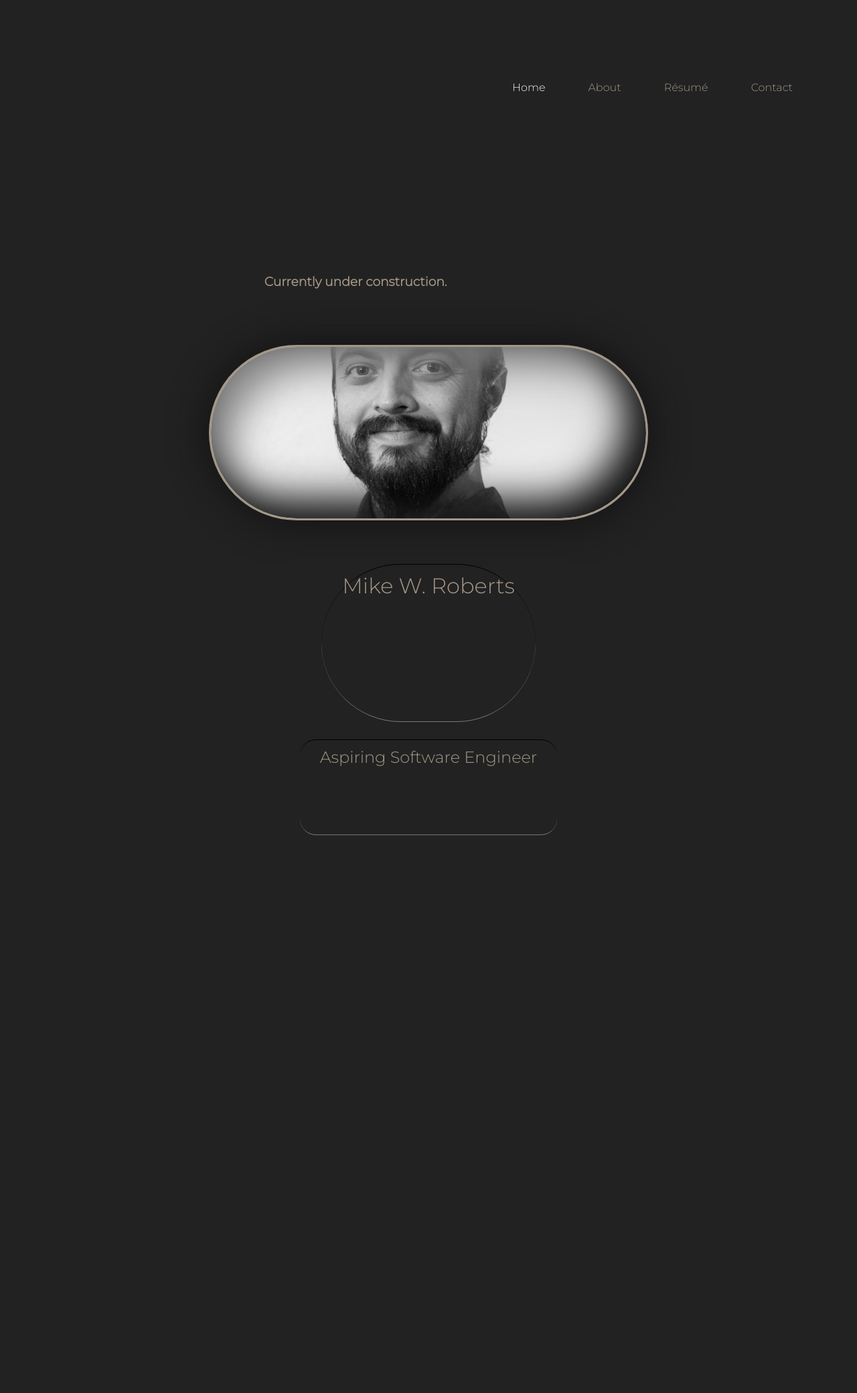
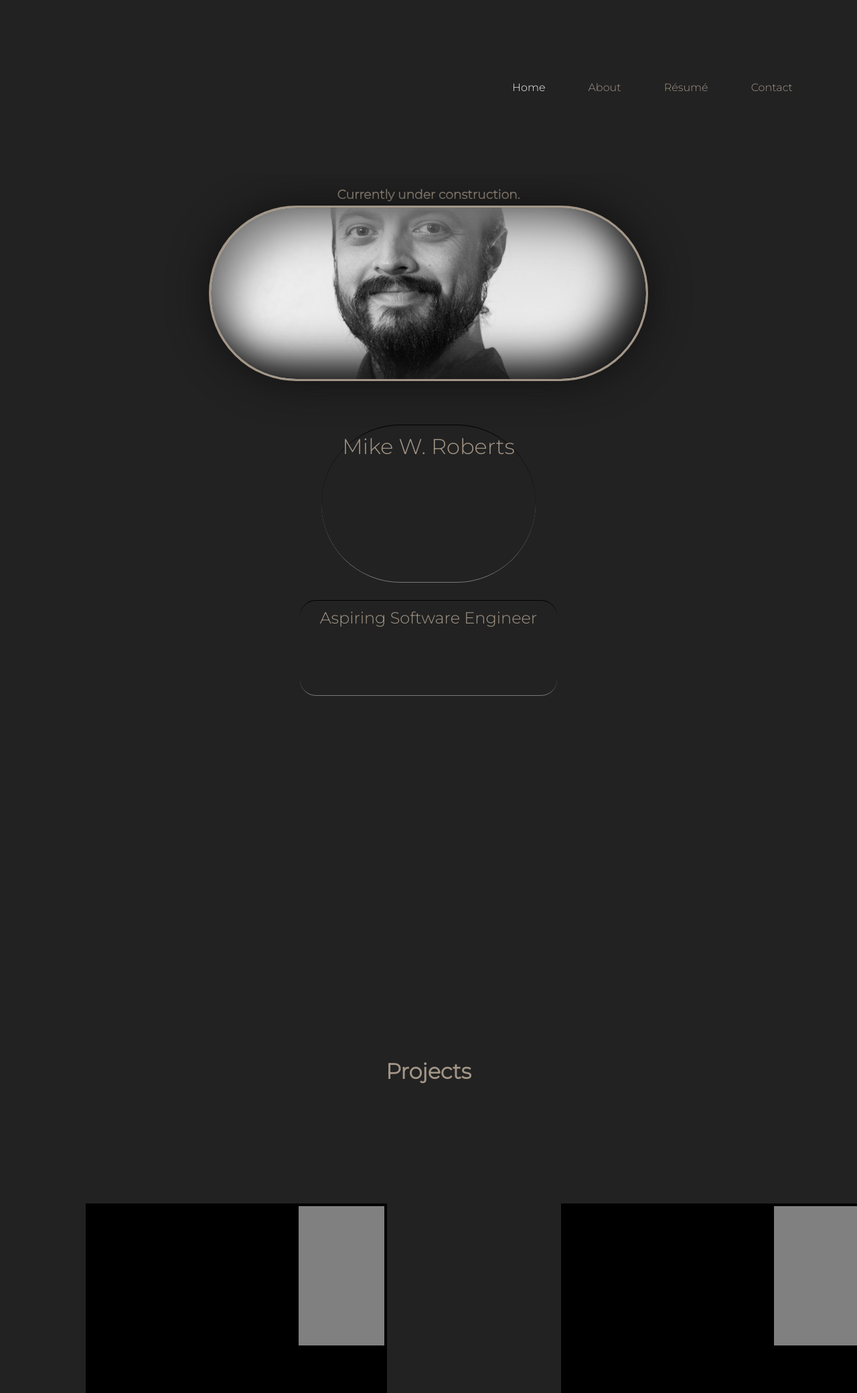
Before and after one commit to mikewroberts/portfolio-website, a Django app: page / in a window 1280 px wide. Shown: the top 2080 px of the page at 67% size. Run offline with Django 3.2, Linux system fonts and the light colour scheme.

Commit message:
homepage structure

```diff
--- a/portfolio/static/portfolio/css/style.css
+++ b/portfolio/static/portfolio/css/style.css
@@ -15,7 +15,7 @@
 body{
   margin: 0;
   padding: 0;
-    color: #e5e5e5;
+  color: #A39687;
   overflow: hidden;
   background-color: #020202;
   font-family: "Montserrat", sans-serif;
@@ -195,40 +187,10 @@ nav ul li a:hover{
   background-color: #222;
   overflow-y: auto;
 }
-
 .body-container-home{
   display: flex;
   flex-direction: column;
 }
-
-.intro{
-  display: flex;
-  justify-content: space-around;
-  height: auto;
-  width: 85vw;
-  margin-top: 5vh;
-  margin-bottom: 5vh;
-  /* border: 1px solid white; */
-}
-
-#intro-stripe{
-  display: flex;
-  /* background-color: black; */
-  height: 22vh;
-  width: 100%;
-  margin: 10vh 0 0 0;
-  /* border: 2px solid red; */
-}
-
-#intro-text{
-  overflow: visible;
-  flex-grow: 2;
-  text-align: left;
-  height: auto;
-  margin: 0 5vh 5vh 5vh;
-  width: 23vh;
-}
-
 .two-column-container {
   grid-template-columns: 1fr 1fr;
   grid-gap: 3vh;
@@ -247,15 +209,16 @@ nav ul li a:hover{
 }
 .body-container{
   /* border: 2px solid black; */
-  /* background-color: #444; */
   padding: 1vh 3vw;
-  width: auto;
+  min-width: 50vw;
+  max-width: 80vw;
   height: auto;
-  margin: 5vh 5vw 0 5vw;
+  margin: 5vh auto 0 auto;
   display: grid;
   grid-template-columns: 1fr 1fr 1fr 1fr;
-  grid-gap: 3vh;
+  grid-gap: 10vh;
   text-align: center;
+  align-content: center;
 
 }
 .body-container > h1 {
@@ -294,16 +257,35 @@ nav ul li a:hover{
   color: lightgreen;
   font-size: 110%;
 }
-.circles-container{
-  /* border: 2px solid white; */
-  /* background-color: black; */
-  display: flex;
-  justify-content: space-between;
-  width: 80vw;
-  height: 20vh;
-  margin-top: 10vh;
-  margin-bottom: 5vh;
-  /* margin: 10vh 0 5vh auto; */
+.v-spacer{
+  display:block;
+  height: 10vh;
+}
+
+.rectangle{
+  border: 1px solid black;
+  background-color: black;
+  display: block;
+  height: 35vh;
+  width: 35vw;
+  position: relative;
+}
+.corner-label{
+  border: 3px solid black;
+  background-color: grey;
+  display: block;
+  height: 8vh;
+  width: 10vw;
+  float: right;
+}
+.bottom-label{
+  border: 3px solid black;
+  background-color: grey;
+  display: block;
+  height: 8vh;
+  width: 99%;
+  bottom: 0px;
+  position: absolute;
 }
 .circle-link{
   border: 3px solid #A39687;
--- a/portfolio/templates/portfolio/index.html
+++ b/portfolio/templates/portfolio/index.html
@@ -52,7 +52,7 @@
 
     <div class="body-container-home">
 
-      <div class="intro left-justify">
+      <div class="name-box" style="margin: 0vh auto 2vh auto;">
         <h3>Currently under construction.</h3>
       </div>
 
@@ -68,6 +68,39 @@
         <span>Aspiring Software Engineer</span>
       </div>
 
+      <div style="margin: 20vh auto 0 auto;">
+        <h1>Projects</h1>
+      </div>
+
+      <div class="body-container">
+        <div class="rectangle span2">
+          <div class="corner-label"></div>
+          <div class="bottom-label"></div>
+        </div>
+        <div class="rectangle span2">
+          <div class="corner-label"></div>
+          <div class="bottom-label"></div>
+        </div>
+        <div class="rectangle span2">
+          <div class="corner-label"></div>
+          <div class="bottom-label"></div>
+        </div>
+        <div class="rectangle span2">
+          <div class="corner-label"></div>
+          <div class="bottom-label"></div>
+        </div>
+      </div>
+
+      <div class="v-spacer"></div>
+
+      <div style="margin: 0 auto 0 auto;">
+        <h1>Contact</h1>
+      </div>
+
+      <div class="v-spacer"></div>
+      <div class="v-spacer"></div>
+      <div class="v-spacer"></div>
+
     </div>
   </div>  <!-- END APP CONTAINER-->
 
```
Also changed, not shown: other parts of portfolio/static/portfolio/css/style.css (+1 -38 lines).
